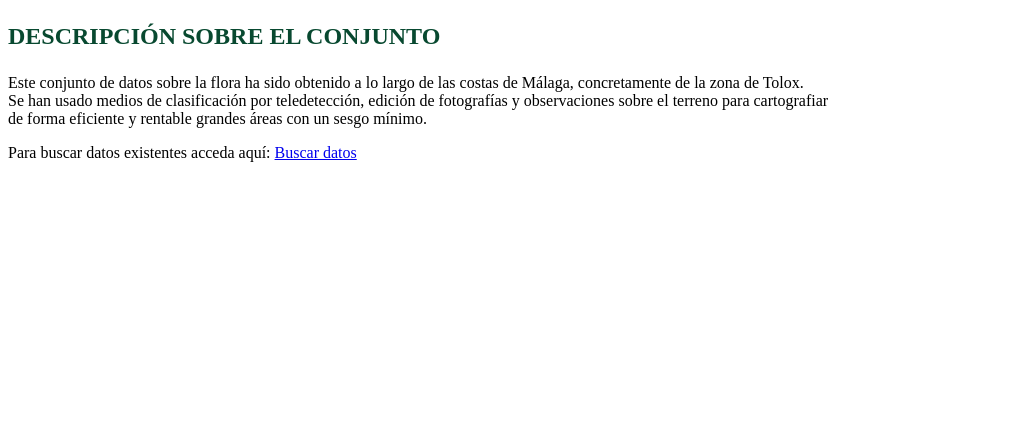
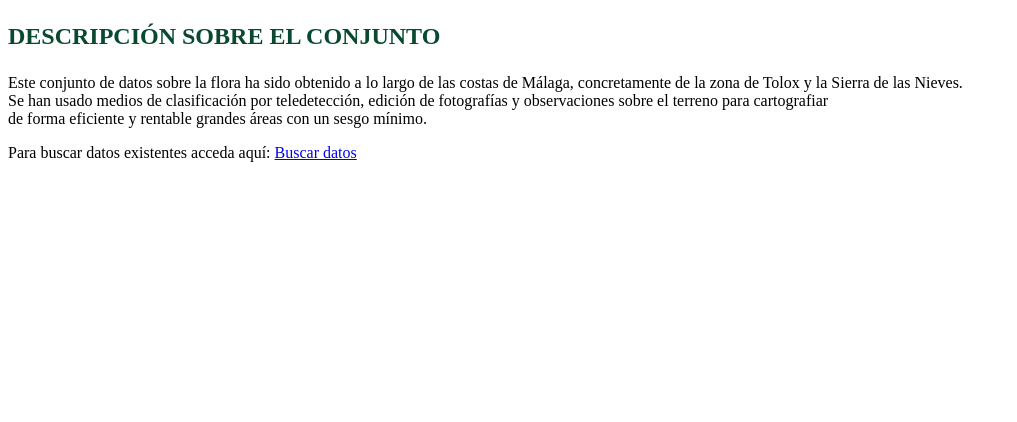
Before and after one commit to herrerajuan/EDAID_Flora, a Python web app: template newEnvironment/templates/AplicacionFlora.html in a window 1280 px wide. Shown: the part 378-800 px from the top of the page, without its empty margins (0-1017 px from the left). Run offline with Jinja, Linux system fonts and the light colour scheme; the template is opened without the code that fills it, so the values that code supplies are empty.

Commit message:
description update

```diff
--- a/BackEnd/MongoDB2XML.py
+++ b/BackEnd/MongoDB2XML.py
@@ -16,7 +16,9 @@ flora = Element('Flora')
 comment = Comment('Data generated from MongoDB')
 flora.append(comment)
 
-client = pymongo.MongoClient("mongodb+srv://soledad03:coronavirusbdb@cluster0.epzrv.mongodb.net/myFirstDatabase?ssl=true&ssl_cert_reqs=CERT_NONE")
+client = pymongo.MongoClient(
+"mongodb+srv://soledad03:coronavirusbdb@cluster0.epzrv.mongodb.net/myFirstDatabase?ssl=true&ssl_cert_reqs=CERT_NONE"
+)
 db = client.Flora
 resultado = db.Flora.find()
 
@@ -99,7 +101,6 @@ for index, row in df.iterrows() :
     scabiosa_turolensis_grosii.text = str(row['scabiosa_turolensis_grosii'])
 
 
-
 print(tostring(flora))
 
 f = open("floradesdemongodb.xml", "w")
--- a/newEnvironment/templates/AplicacionFlora.html
+++ b/newEnvironment/templates/AplicacionFlora.html
@@ -12,7 +12,7 @@
             <p style="color: rgb(8, 73, 48); ">DESCRIPCIÓN SOBRE EL CONJUNTO </p>
 
         </h2>
-        <p >Este conjunto de datos sobre la flora ha sido obtenido a lo largo de las costas de Málaga, concretamente de la zona de Tolox.<br>
+        <p >Este conjunto de datos sobre la flora ha sido obtenido a lo largo de las costas de Málaga, concretamente de la zona de Tolox y la Sierra de las Nieves.<br>
             Se han usado medios de clasificación por teledetección, edición de fotografías y observaciones sobre el terreno para cartografiar <br>
             de forma eficiente y rentable grandes áreas con un sesgo mínimo.
         </p>
```
Also changed, not shown: 1 other file.
